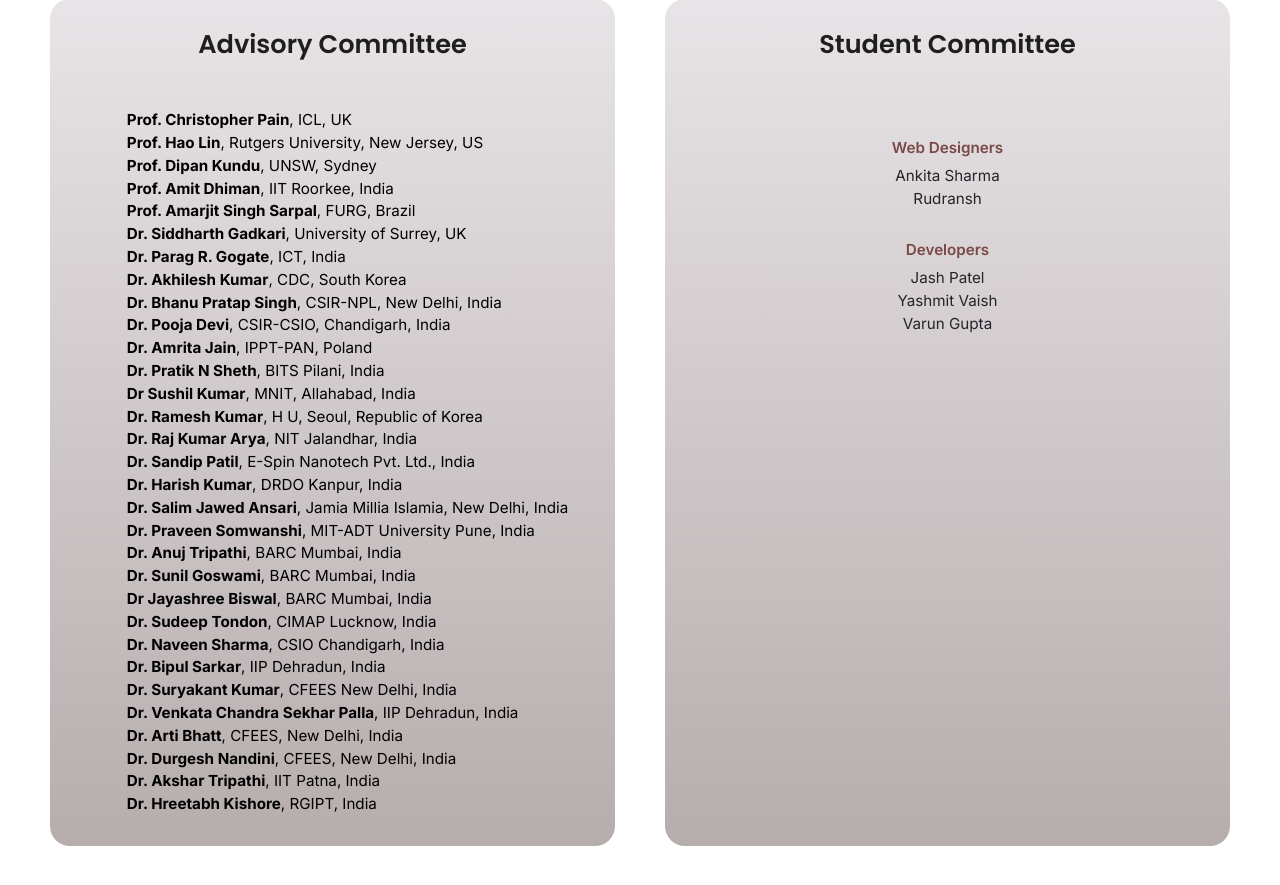
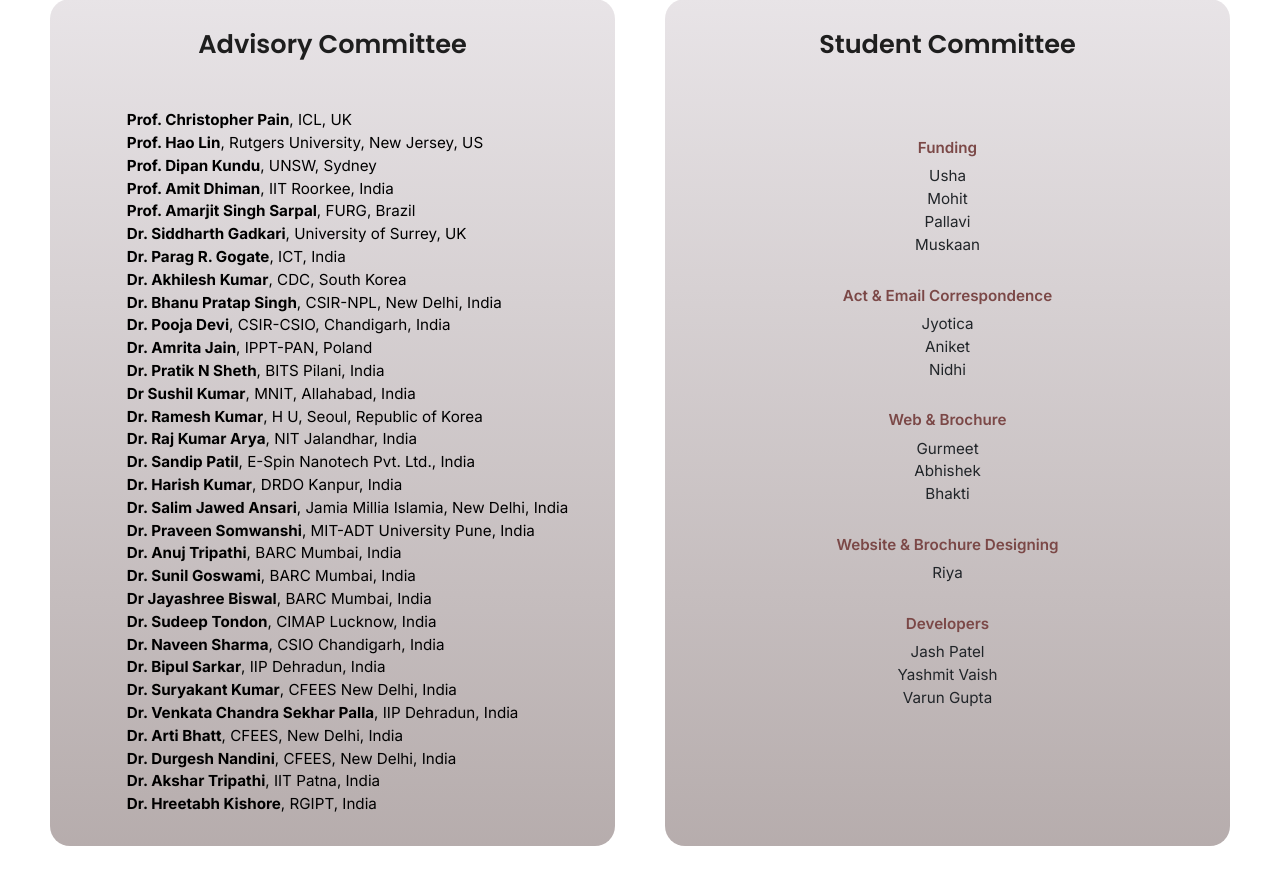
Before and after one commit to YashmitVaish/SDCEE-2027, a React (Create React App) app in the folder client/: page / in a window 1280 px wide. Shown: the part 8034-8919 px from the top of the page. Built offline with nearby package versions, Linux system fonts and the light colour scheme.

Commit message:
Update student committee

```diff
--- a/client/src/Components/Committee/Committee.js
+++ b/client/src/Components/Committee/Committee.js
@@ -350,24 +350,33 @@
           <div className="othercom1">
             <h3>Student Committee</h3>
 
-            <h5 className="post">Web Designers</h5>
-            <p className="name">Ankita Sharma</p>
-            <p className="name">Rudransh</p>
-            {/* <p className="name">Saanvi Mangla</p>
-            <p className="name">Arnav Gupta</p> */}
+            <h5 className="post">Funding</h5>
+            <p className="name">Usha</p>
+            <p className="name">Mohit</p>
+            <p className="name">Pallavi</p>
+            <p className="name">Muskaan</p>
 
-            {/* <h5 className="post">Brouchure Designers</h5>
-            <p className="name">Ishita Bharadwaaj</p>
-            <p className="name">Sudipta Bora</p> */}
+            <h5 className="post">Act & Email Correspondence</h5>
+            <p className="name">Jyotica</p>
+            <p className="name">Aniket</p>
+            <p className="name">Nidhi</p>
+
+            <h5 className="post">Web & Brochure</h5>
+            <p className="name">Gurmeet</p>
+            <p className="name">Abhishek</p>
+            <p className="name">Bhakti</p>
+
+            <h5 className="post">Website & Brochure Designing</h5>
+            <p className="name">Riya</p>
 
             <h5 className="post">Developers</h5>
             <p className="name">Jash Patel</p>
             <p className="name">Yashmit Vaish</p>
             <p className="name">Varun Gupta</p>
+          </div>
 
           </div>
         </div>
       </div>
-    </div>
   );
 }
```
